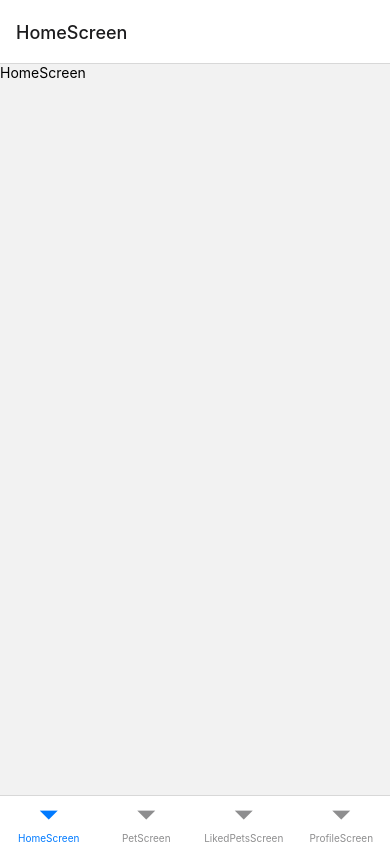
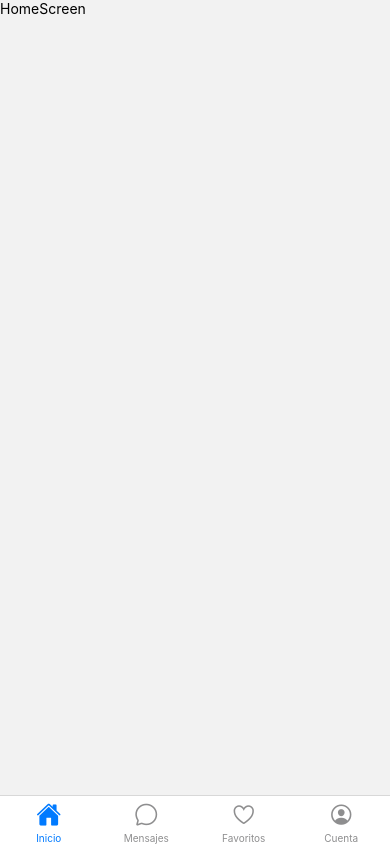
Before and after one commit to devferx/rn-petsApp, a React Native app: screen /AppScreen in a window 390 px wide. Built offline with nearby package versions, Linux system fonts and the light colour scheme.

Commit message:
:sparkles: [ADD] Routes

```diff
--- a/src/navigator/BottomTabNavigator.tsx
+++ b/src/navigator/BottomTabNavigator.tsx
@@ -1,20 +1,58 @@
 import React from 'react';
 import {createBottomTabNavigator} from '@react-navigation/bottom-tabs';
+import Icon from 'react-native-vector-icons/Ionicons';
 
 import {HomeScreen} from '../screens/HomeScreen';
-import {PetScreen} from '../screens/PetScreen';
-import {LikedPetsScreen} from '../screens/LikedPetsScreen';
+import {MessagesScreen} from '../screens/MessagesScreen';
+import {FavoritePetsScreen} from '../screens/FavoritePetsScreen';
 import {ProfileScreen} from '../screens/ProfileScreen';
 
 const Tab = createBottomTabNavigator();
 
 export const BottomTabNavigator = () => {
   return (
-    <Tab.Navigator>
-      <Tab.Screen name="HomeScreen" component={HomeScreen} />
-      <Tab.Screen name="PetScreen" component={PetScreen} />
-      <Tab.Screen name="LikedPetsScreen" component={LikedPetsScreen} />
-      <Tab.Screen name="ProfileScreen" component={ProfileScreen} />
+    <Tab.Navigator
+      screenOptions={({route}) => ({
+        headerShown: false,
+        tabBarIcon: ({color, size, focused}) => {
+          let iconName: string = '';
+          switch (route.name) {
+            case 'HomeScreen':
+              iconName = focused ? 'home' : 'home-outline';
+              break;
+            case 'MessagesScreen':
+              iconName = focused ? 'chatbubble' : 'chatbubble-outline';
+              break;
+            case 'FavoritePetsScreen':
+              iconName = focused ? 'heart' : 'heart-outline';
+              break;
+            case 'ProfileScreen':
+              iconName = focused ? 'person-circle' : 'person-circle-outline';
+              break;
+          }
+          return <Icon name={iconName} size={size} style={{color}} />;
+        },
+      })}>
+      <Tab.Screen
+        name="HomeScreen"
+        options={{title: 'Inicio'}}
+        component={HomeScreen}
+      />
+      <Tab.Screen
+        name="MessagesScreen"
+        options={{title: 'Mensajes'}}
+        component={MessagesScreen}
+      />
+      <Tab.Screen
+        name="FavoritePetsScreen"
+        options={{title: 'Favoritos'}}
+        component={FavoritePetsScreen}
+      />
+      <Tab.Screen
+        name="ProfileScreen"
+        options={{title: 'Cuenta'}}
+        component={ProfileScreen}
+      />
     </Tab.Navigator>
   );
 };
--- a/src/navigator/Navigator.tsx
+++ b/src/navigator/Navigator.tsx
@@ -3,10 +3,13 @@ import {createStackNavigator} from '@react-navigation/stack';
 
 import {WelcomeScreen} from '../screens/WelcomeScreen';
 import {BottomTabNavigator} from './BottomTabNavigator';
+import {PetScreen} from '../screens/PetScreen';
 
 export type RootStackScreenParamsList = {
   WelcomeScreen: undefined;
   AppScreen: undefined;
+  // TODO: Define pet type
+  PetScreen: undefined;
 };
 
 const Stack = createStackNavigator<RootStackScreenParamsList>();
@@ -19,6 +22,7 @@ export const Navigator = () => {
       }}>
       <Stack.Screen name="WelcomeScreen" component={WelcomeScreen} />
       <Stack.Screen name="AppScreen" component={BottomTabNavigator} />
+      <Stack.Screen name="PetScreen" component={PetScreen} />
     </Stack.Navigator>
   );
 };
--- a/src/screens/LikedPetsScreen.tsx
+++ b/src/screens/FavoritePetsScreen.tsx
@@ -1,7 +1,7 @@
 import React from 'react';
 import {Text, View} from 'react-native';
 
-export const LikedPetsScreen = () => {
+export const FavoritePetsScreen = () => {
   return (
     <View>
       <Text>LikedPetsScreen</Text>
--- /dev/null
+++ b/src/screens/MessagesScreen.tsx
@@ -0,0 +1,10 @@
+import React from 'react';
+import {Text, View} from 'react-native';
+
+export const MessagesScreen = () => {
+  return (
+    <View>
+      <Text>PetScreen</Text>
+    </View>
+  );
+};
```
